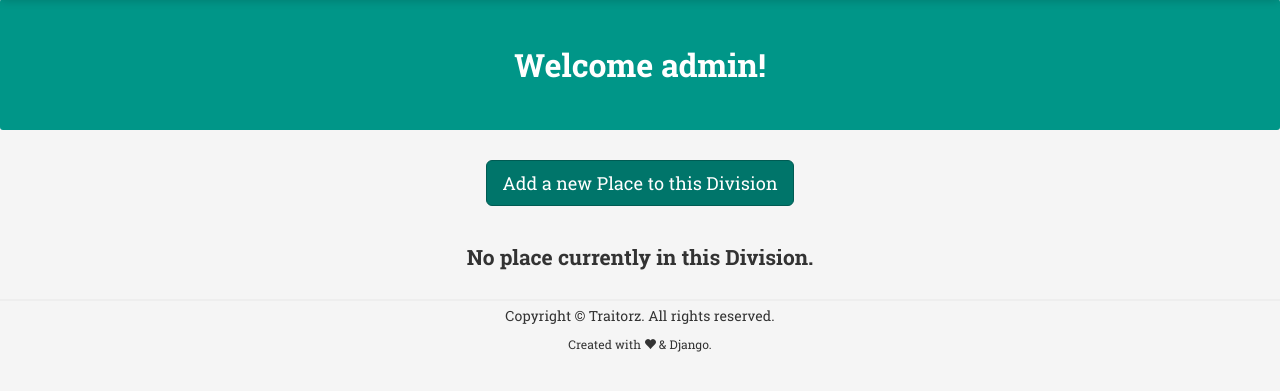
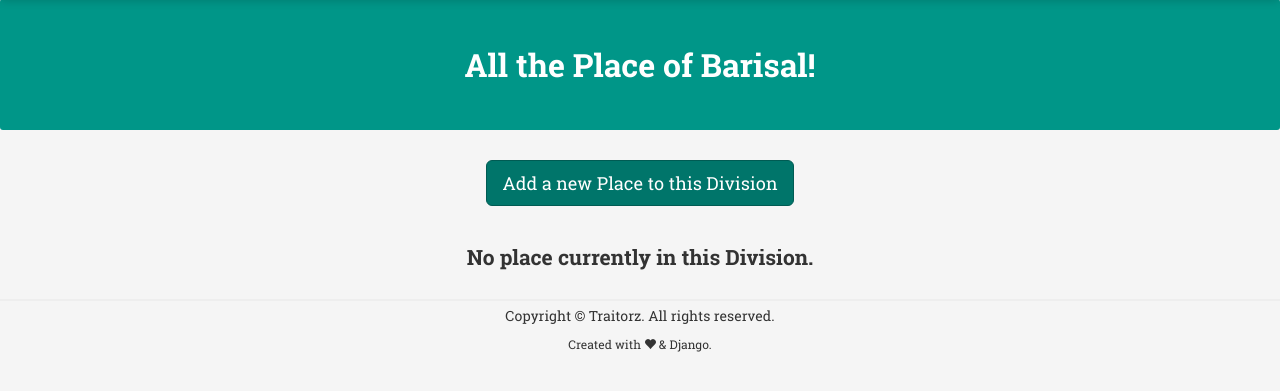
Before and after one commit to rakib10rr3/Bangladesh-Travel-Magazine, a Django app: page /app1/barisal/ in a window 1280 px wide. Shown: the part 51-442 px from the top of the page. Run offline with Django 3.2, Linux system fonts and the light colour scheme; a user stored in the database is signed in; data comes from the database, SQL or seed files in the repository; both versions use the stored data as it was after the commit; some libraries are stand-ins or nearby versions.

Commit message:
One line corrected from division details page.. -_-

```diff
--- a/templates/app1/division_detail.html
+++ b/templates/app1/division_detail.html
@@ -3,7 +3,7 @@
 
 {% block body_block %}
     <div class="jumbotron gp-jumbotron">
-        <h1>Welcome {{ user.username }}!</h1>
+        <h1>All the Place of {{ division_name }}!</h1>
     </div>
 
     {% if user.is_authenticated %}
```
Also changed, not shown: db.sqlite3, media/Ratargul/shohag/20160817_053828_002.jpg (added).
